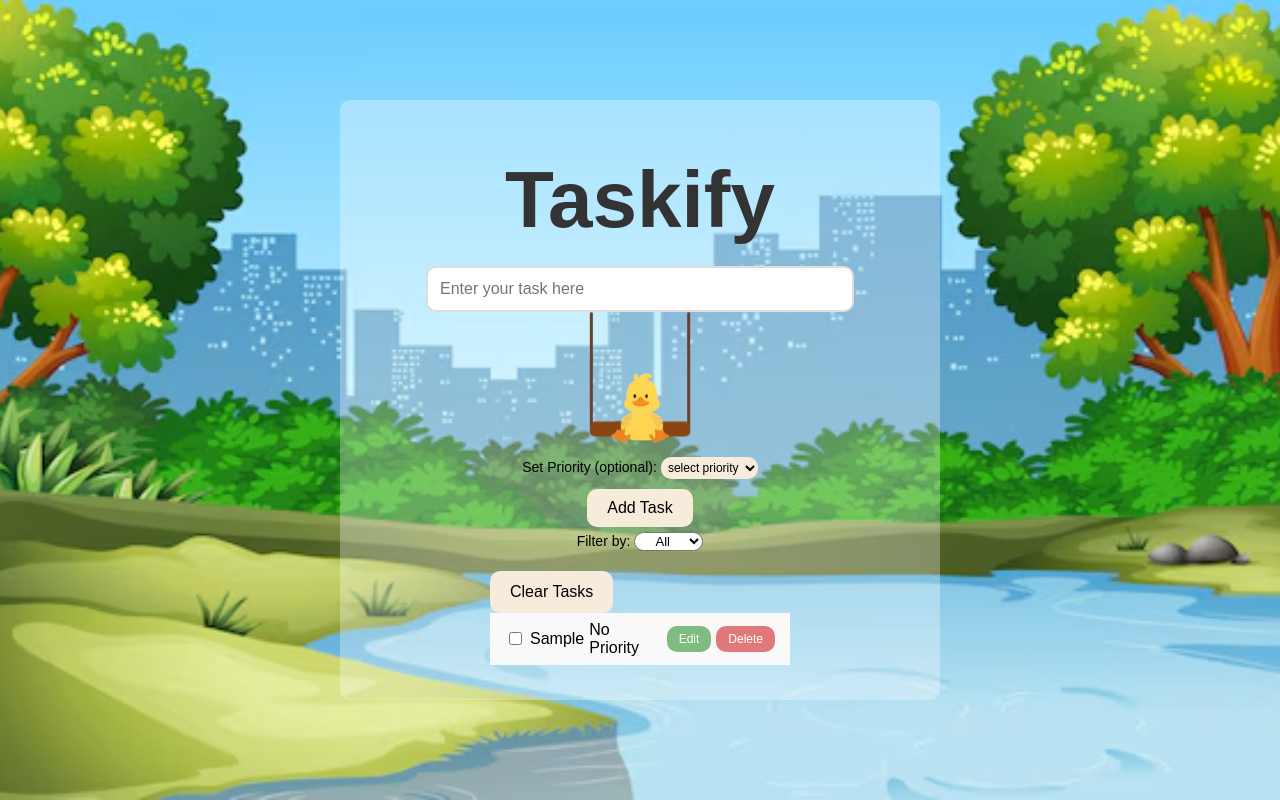
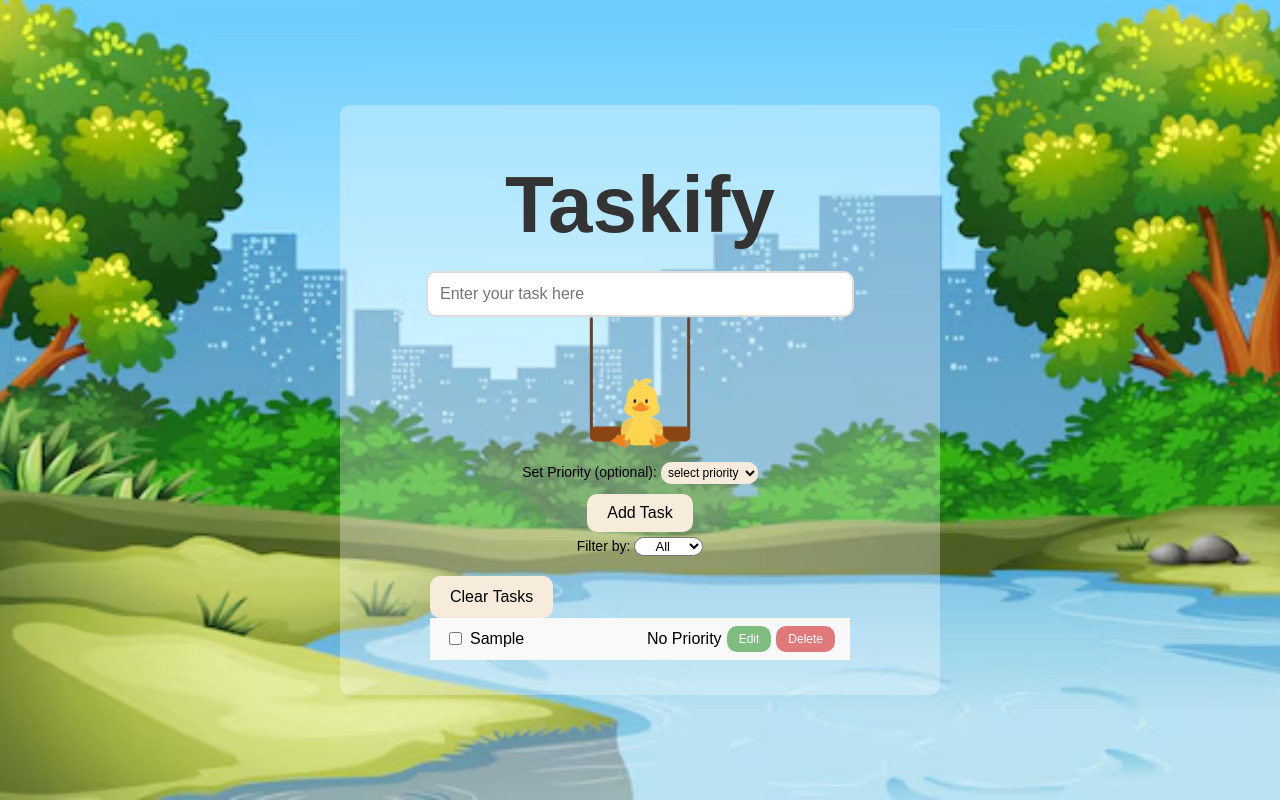
Before and after one commit to gracelo0717/taskify, a website: page index.html in a window 1280 px wide. Both pictures are taken after typing "Sample" into the empty fields and a click on the button "Add Task". Drawn offline with Linux system fonts and the light colour scheme.

Commit message:
update css for task-list div

```diff
--- a/styles/index.css
+++ b/styles/index.css
@@ -196,7 +196,7 @@ h1 {
 
 #task-list {
   margin-top: 20px;
-  width: 50%;
+  width: 70%;
   padding: 0;
   list-style: none;
 }
@@ -209,6 +209,11 @@ h1 {
   padding: 8px 15px;
   background-color: #f9f9f9;
   gap: 5px;
+}
+
+#task-list div label {
+  flex-grow: 1;
+  text-decoration: none;
 }
 
 #task-list .button-container {
```
